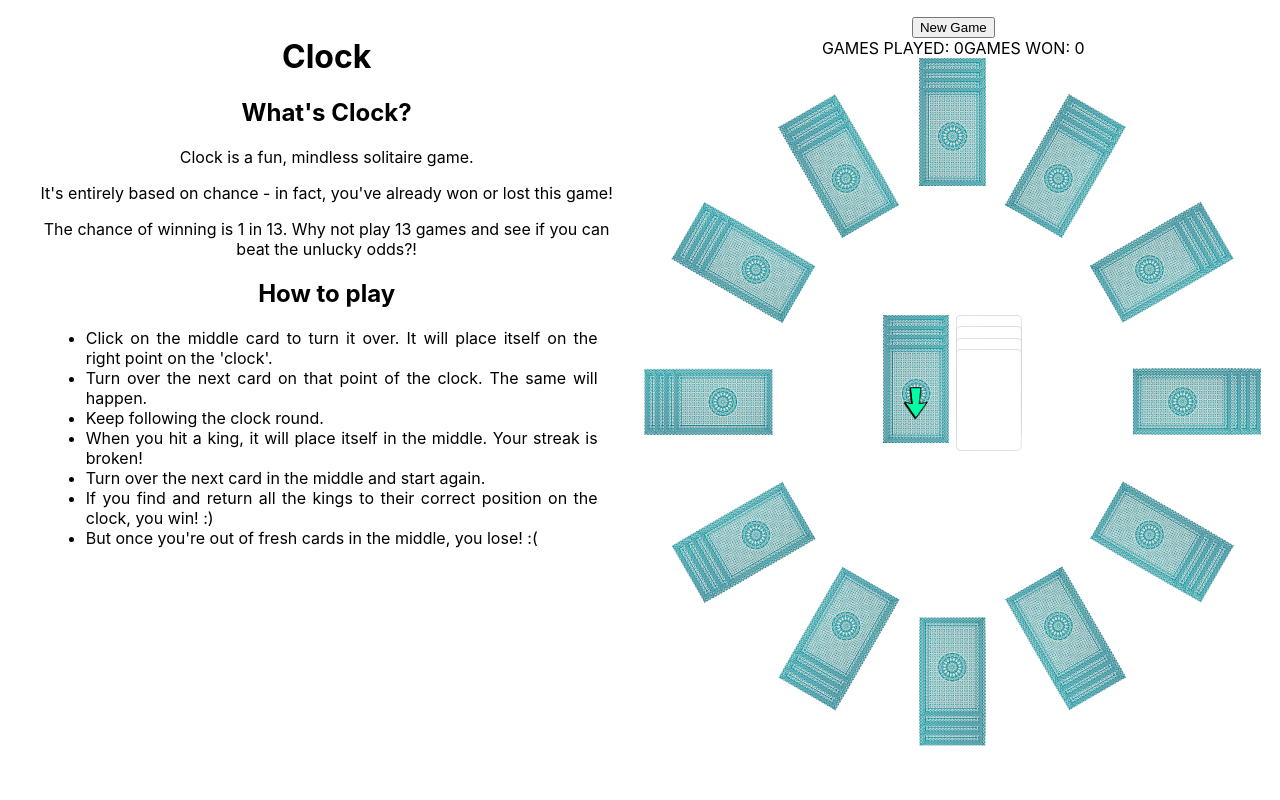
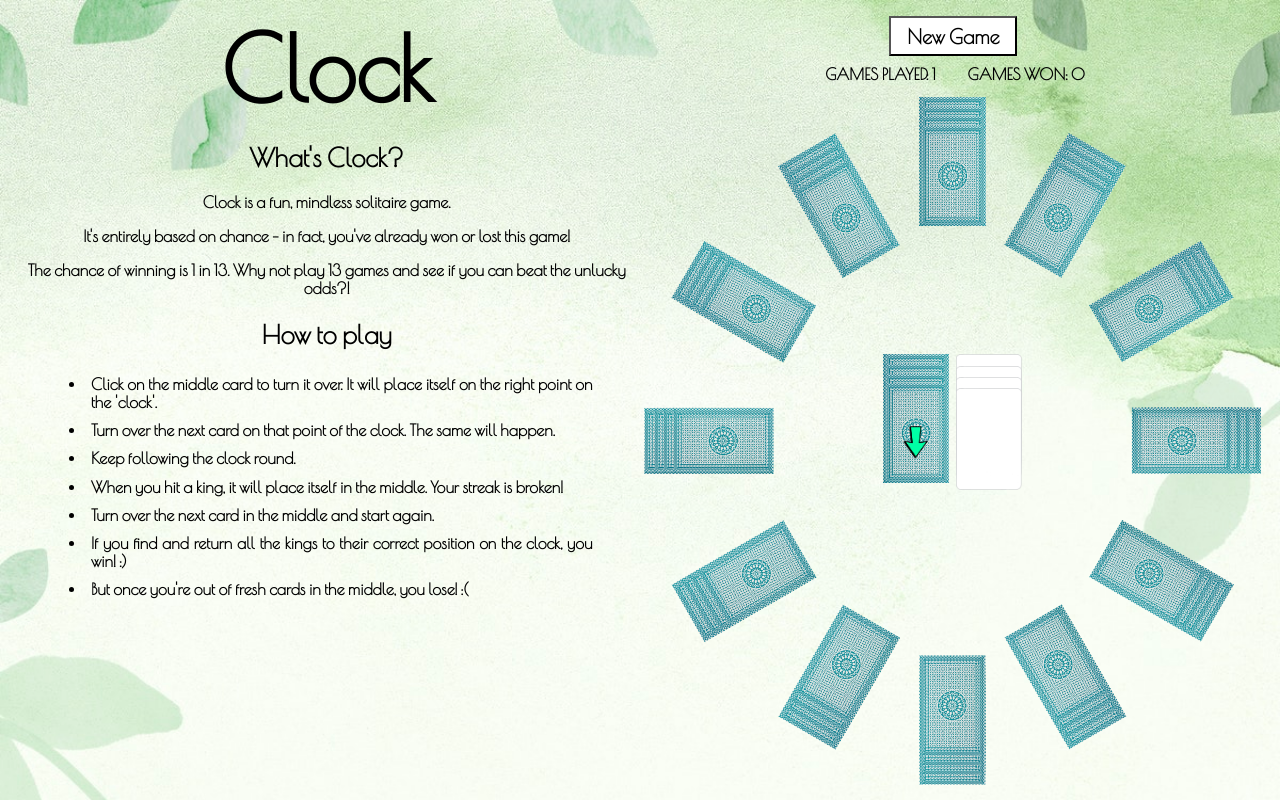
Before and after one commit to sudwald/clock, a React (Create React App) app: page / in a window 1280 px wide. Built offline with nearby package versions, Linux system fonts and the light colour scheme.

Commit message:
First draft finished article

```diff
--- a/src/App.css
+++ b/src/App.css
@@ -1,3 +1,5 @@
+@import url('https://fonts.googleapis.com/css2?family=Poiret+One&display=swap');
+
 .App {
   text-align: center;
 }
@@ -10,6 +12,21 @@
   width:96vw;
   justify-items:center;
   padding:2vh 2vw;
+  font-family: "Poiret One";
+}
+
+h1 {
+  font-size: 7vw;
+  font-weight:bold;
+  margin: 0;
+}
+
+h2 {
+  font-size: 2vw;
+}
+
+p {
+  font-weight:bold;
 }
 
 #clockContainer {
@@ -160,6 +177,39 @@ ul {
   text-align: justify;
   padding-left:10%;
   padding-right:5%;
+  font-weight: bold;
+}
+
+li {
+  padding: 1%;
+}
+
+button {
+  background-color: white;
+  width: 10vw;
+  height: 5vh;
+  font-family: "Poiret One";
+  font-weight: bold;
+  font-size: 2.5vh;
+}
+
+button:hover {
+  background-color: mintcream;
+  font-weight: bolder;
+}
+
+#statsContainer {
+  display:grid;
+  width: 47%;
+  height: 3%;
+  margin: 0.5% auto;
+  grid-template-columns: 1fr 1fr;
+  gap: 3%;
+  padding: 1%;
+}
+
+.stats {
+  margin:0;
 }
 
 @media screen and (max-width: 992px) {
--- a/src/App.js
+++ b/src/App.js
@@ -1,6 +1,6 @@
 import './App.css';
 import { getCards, randomiseCards } from './CardSlice.js';
-import { postLoss, postWin } from './PlaySlice.js'
+import { postPlay, postWin, updateLastPlayed } from './PlaySlice.js'
 import { useSelector, useDispatch } from 'react-redux';
 import { useEffect } from 'react';
 import blank from './resources/cards/blank.png'
@@ -19,15 +19,13 @@ function App() {
   }
 
   if (cardInfo.filter(card => card.flipped).length === 52) {
-    handleWin()
-  }
-
-  const handleWin = () => {
     dispatch(postWin())
   }
 
   const newGame = () => {
     dispatch(randomiseCards())
+    dispatch(postPlay())
+    dispatch(updateLastPlayed(13))
   }
 
   useEffect(() => {
--- a/src/CardSlice.js
+++ b/src/CardSlice.js
@@ -65,12 +65,14 @@ const cardSlice = createSlice({
             let tempi = 0
 
             for (let i=0; i<52; i++) {
-                state[i].flipped = false;
+                state[i].flipped = false
+            }
+            for (let i=0; i<52; i++) {
                 j = Math.round(Math.random() * (51))
                 tempi = state[i]
                 state[i] = state[j]
                 state[j] = tempi
-                }
+            }
         },
         flipCard: (state, action) => {
             state[action.payload].flipped = true;
--- a/src/ClockDiv.js
+++ b/src/ClockDiv.js
@@ -3,7 +3,7 @@ import cardRear from './resources/cards/cardrear.jpg'
 import CardInPlay from './CardInPlay';
 import CardPiles from './CardPiles';
 import { getCards } from './CardSlice.js';
-import { getPlayInfo, postWin } from './PlaySlice.js';
+import { getPlayInfo, postPlay } from './PlaySlice.js';
 import arrow from './resources/arrow.png';
 import sadface from './resources/sadface.png';
 import happyface from './resources/happyface.png';
@@ -37,10 +37,9 @@ function ClockDiv(props) {
         emojiDisplay = {display: 'inline'}
     }
 
-    if (cardInfo[startIndex].flipped && playInfo.lastPlayed === 14 && props.index === 13) {
-        happy = false
+    if (cardInfo[startIndex].flipped && playInfo.lastPlayed === 14 && props.index === 13 && cardInfo.filter(card => card.flipped).length === 52) {
+        happy = false;
         emojiDisplay = {display: 'inline'}
-        dispatch(postWin())
     }
 
     if (props.index === playInfo.lastPlayed || playInfo.lastPlayed === 14 && props.index === 13) {
--- a/src/PlaySlice.js
+++ b/src/PlaySlice.js
@@ -5,25 +5,22 @@ const playSlice = createSlice({
     initialState: {
         lastPlayed: 13,
         gamesPlayed: 0,
-        gamesWon: 0,
-        gamesLost: 0
+        gamesWon: 0
     },
     reducers: {
         updateLastPlayed: (state, action) => {
             state.lastPlayed = action.payload
         },
+        postPlay: (state, action) => {
+            state.gamesPlayed++
+        },
         postWin: (state, action) => {
-            state.gamesPlayed++
             state.gamesWon++
-        },
-        postLoss: (state, action) => {
-            state.gamesPlayed++
-            state.gamesLost++
-        },
+        }
     }
 })
 
-export const { updateLastPlayed, postWin, postLoss } = playSlice.actions;
+export const { updateLastPlayed, postPlay, postWin } = playSlice.actions;
 
 export const getPlayInfo = state => state.playInfo;
 
--- a/src/Stats.js
+++ b/src/Stats.js
@@ -6,10 +6,10 @@ function Stats(props) {
     const playInfo = useSelector(getPlayInfo);
 
     return(
-        <>
-            GAMES PLAYED: {playInfo.gamesPlayed}
-            GAMES WON: {playInfo.gamesWon}
-        </>
+        <div id='statsContainer'>
+            <p class='stats'>GAMES PLAYED: {playInfo.gamesPlayed}</p>
+            <p class='stats'>GAMES WON: {playInfo.gamesWon}</p>
+        </div>
     )
 }
 
--- /dev/null
+++ b/src/global.js
@@ -0,0 +1,3 @@
+let loss = false;
+
+export default loss
--- a/src/index.css
+++ b/src/index.css
@@ -5,6 +5,8 @@ body {
     sans-serif;
   -webkit-font-smoothing: antialiased;
   -moz-osx-font-smoothing: grayscale;
+  background-image: url(./resources/bg.jpg);
+  background-size: cover;
 }
 
 code {
```
Also changed, not shown: src/resources/bg.jpg (added), src/resources/cards/cardrear.jpg.
